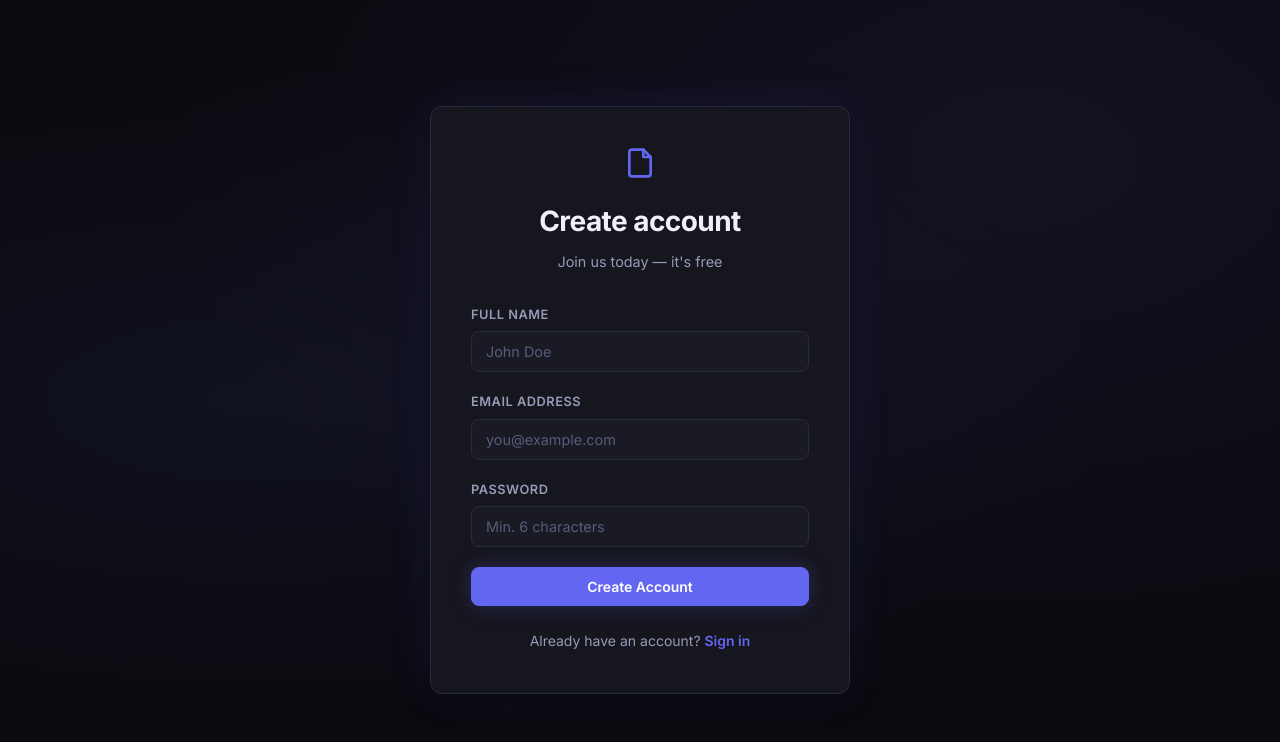
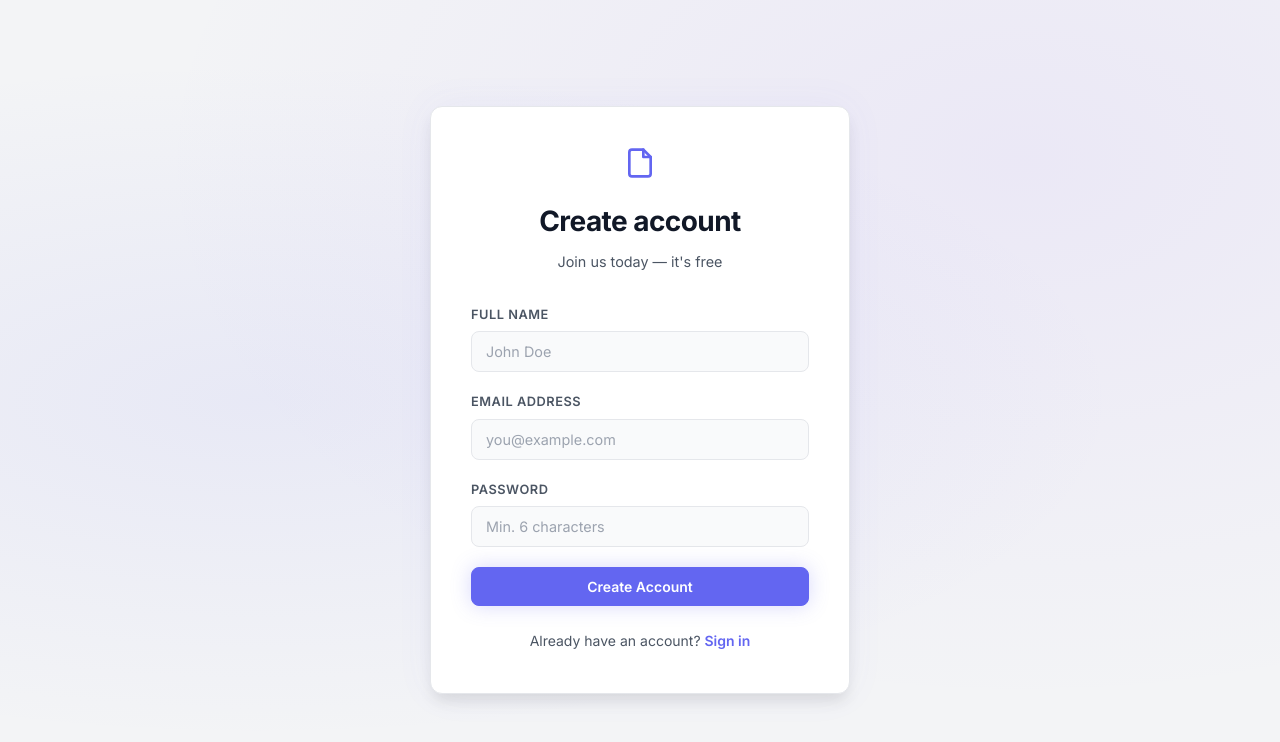
Before and after one commit to Vitrag-Shah/NoteFlow, a React (Vite) app in the folder client/: page /register in a window 1280 px wide. Shown: the top 742 px of the page. Built offline with nearby package versions, Linux system fonts and the light colour scheme.

Commit message:
added dark light themes

```diff
--- a/client/src/App.jsx
+++ b/client/src/App.jsx
@@ -1,5 +1,6 @@
 import { BrowserRouter, Routes, Route, Navigate } from 'react-router-dom';
 import { AuthProvider } from './context/AuthContext';
+import { ThemeProvider } from './context/ThemeContext';
 import { Toaster } from 'react-hot-toast';
 import ProtectedRoute from './components/ProtectedRoute';
 import LoginPage from './pages/LoginPage';
@@ -10,6 +11,7 @@ import UsersPage from './pages/UsersPage';
 
 function App() {
   return (
+    <ThemeProvider>
       <BrowserRouter>
         <AuthProvider>
           <Toaster position="top-right" reverseOrder={false} />
@@ -50,6 +52,7 @@ function App() {
           </Routes>
         </AuthProvider>
       </BrowserRouter>
+    </ThemeProvider>
   );
 }
 
--- a/client/src/components/Icons.jsx
+++ b/client/src/components/Icons.jsx
@@ -99,4 +99,22 @@ export const Icons = {
       <polyline points="12 6 12 12 16 14" />
     </svg>
   ),
+  Sun: ({ size = 20, className = '' }) => (
+    <svg xmlns="http://www.w3.org/2000/svg" width={size} height={size} viewBox="0 0 24 24" fill="none" stroke="currentColor" strokeWidth="2" strokeLinecap="round" strokeLinejoin="round" className={className}>
+      <circle cx="12" cy="12" r="5" />
+      <line x1="12" y1="1" x2="12" y2="3" />
+      <line x1="12" y1="21" x2="12" y2="23" />
+      <line x1="4.22" y1="4.22" x2="5.64" y2="5.64" />
+      <line x1="18.36" y1="18.36" x2="19.78" y2="19.78" />
+      <line x1="1" y1="12" x2="3" y2="12" />
+      <line x1="21" y1="12" x2="23" y2="12" />
+      <line x1="4.22" y1="19.78" x2="5.64" y2="18.36" />
+      <line x1="18.36" y1="5.64" x2="19.78" y2="4.22" />
+    </svg>
+  ),
+  Moon: ({ size = 20, className = '' }) => (
+    <svg xmlns="http://www.w3.org/2000/svg" width={size} height={size} viewBox="0 0 24 24" fill="none" stroke="currentColor" strokeWidth="2" strokeLinecap="round" strokeLinejoin="round" className={className}>
+      <path d="M21 12.79A9 9 0 1 1 11.21 3 7 7 0 0 0 21 12.79z" />
+    </svg>
+  ),
 };
--- /dev/null
+++ b/client/src/context/ThemeContext.jsx
@@ -0,0 +1,32 @@
+import { createContext, useContext, useState, useEffect } from 'react';
+
+const ThemeContext = createContext();
+
+export const ThemeProvider = ({ children }) => {
+  const [theme, setTheme] = useState(() => {
+    const saved = localStorage.getItem('theme');
+    if (saved) return saved;
+    return window.matchMedia('(prefers-color-scheme: light)').matches ? 'light' : 'dark';
+  });
+
+  useEffect(() => {
+    document.documentElement.setAttribute('data-theme', theme);
+    localStorage.setItem('theme', theme);
+  }, [theme]);
+
+  const toggleTheme = () => {
+    setTheme(prev => (prev === 'dark' ? 'light' : 'dark'));
+  };
+
+  return (
+    <ThemeContext.Provider value={{ theme, toggleTheme }}>
+      {children}
+    </ThemeContext.Provider>
+  );
+};
+
+export const useTheme = () => {
+  const context = useContext(ThemeContext);
+  if (!context) throw new Error('useTheme must be used within ThemeProvider');
+  return context;
+};
--- a/client/src/index.css
+++ b/client/src/index.css
@@ -39,6 +39,25 @@
   --shadow-glow:   0 0 40px rgba(99,102,241,0.15);
 
   --transition:    all 0.2s cubic-bezier(0.4, 0, 0.2, 1);
+}
+
+[data-theme='light'] {
+  --bg-base:       #f3f4f6;
+  --bg-surface:    #ffffff;
+  --bg-card:       #ffffff;
+  --bg-hover:      #f9fafb;
+  --bg-input:      #f9fafb;
+
+  --border:        #e5e7eb;
+  --border-focus:  #6366f1;
+
+  --text-primary:  #111827;
+  --text-secondary:#4b5563;
+  --text-muted:    #9ca3af;
+
+  --shadow-sm:     0 1px 2px rgba(0,0,0,0.05);
+  --shadow-md:     0 10px 15px -3px rgba(0,0,0,0.1);
+  --shadow-glow:   0 0 40px rgba(99,102,241,0.05);
 }
 
 /* ─── Reset ────────────────────────────────────────────────────── */
@@ -170,6 +189,20 @@ h1, h2, h3 { font-weight: 700; letter-spacing: -0.02em; }
 
 .btn-full { width: 100%; }
 .btn-sm { padding: 6px 14px; font-size: 0.8rem; }
+
+.btn-theme {
+  background: var(--bg-hover);
+  color: var(--text-primary);
+  border: 1px solid var(--border);
+  width: 40px;
+  height: 40px;
+  padding: 0;
+  border-radius: var(--radius-sm);
+}
+.btn-theme:hover {
+  border-color: var(--accent);
+  background: var(--bg-card);
+}
 
 /* ═══════════════════════════════════════════════════════════════════
    FORM ELEMENTS
--- a/client/src/pages/DashboardPage.jsx
+++ b/client/src/pages/DashboardPage.jsx
@@ -5,10 +5,12 @@ import { notesAPI } from '../api/services';
 import { Icons } from '../components/Icons';
 import { motion } from 'framer-motion';
 import { format } from 'date-fns';
+import { useTheme } from '../context/ThemeContext';
 import toast from 'react-hot-toast';
 
 const DashboardPage = () => {
   const { user, logout } = useAuth();
+  const { theme, toggleTheme } = useTheme();
   const navigate = useNavigate();
   const [noteCount, setNoteCount] = useState(0);
   const [recentNotes, setRecentNotes] = useState([]);
@@ -66,6 +68,14 @@ const DashboardPage = () => {
         <div className="sidebar-brand">
           <Icons.Note className="brand-icon" size={24} />
           <span className="brand-name">NoteFlow</span>
+          <button
+            className="btn btn-theme"
+            onClick={toggleTheme}
+            title={`Switch to ${theme === 'dark' ? 'light' : 'dark'} mode`}
+            style={{ marginLeft: 'auto', marginRight: '8px' }}
+          >
+            {theme === 'dark' ? <Icons.Sun size={18} /> : <Icons.Moon size={18} />}
+          </button>
           <button className="mobile-sidebar-close" onClick={() => setSidebarOpen(false)}>
             <Icons.Close size={20} />
           </button>
--- a/client/src/pages/NotesPage.jsx
+++ b/client/src/pages/NotesPage.jsx
@@ -7,10 +7,12 @@ import { motion, AnimatePresence } from 'framer-motion';
 import { formatDistanceToNow } from 'date-fns';
 import { notesAPI } from '../api/services';
 import { useAuth } from '../context/AuthContext';
+import { useTheme } from '../context/ThemeContext';
 import { Icons } from '../components/Icons';
 
 const NotesPage = () => {
   const { user: currentUser, logout } = useAuth();
+  const { theme, toggleTheme } = useTheme();
   const navigate = useNavigate();
 
   const [notes, setNotes] = useState([]);
@@ -132,6 +134,14 @@ const NotesPage = () => {
         <div className="sidebar-brand">
           <Icons.Note className="brand-icon" size={24} />
           <span className="brand-name">NoteFlow</span>
+          <button
+            className="btn btn-theme"
+            onClick={toggleTheme}
+            title={`Switch to ${theme === 'dark' ? 'light' : 'dark'} mode`}
+            style={{ marginLeft: 'auto', marginRight: '8px' }}
+          >
+            {theme === 'dark' ? <Icons.Sun size={18} /> : <Icons.Moon size={18} />}
+          </button>
           <button className="mobile-sidebar-close" onClick={() => setSidebarOpen(false)}>
             <Icons.Close size={20} />
           </button>
--- a/client/src/pages/UsersPage.jsx
+++ b/client/src/pages/UsersPage.jsx
@@ -2,6 +2,7 @@ import { useState, useEffect, useCallback } from 'react';
 import { Link, useNavigate } from 'react-router-dom';
 import { usersAPI } from '../api/services';
 import { useAuth } from '../context/AuthContext';
+import { useTheme } from '../context/ThemeContext';
 import { Icons } from '../components/Icons';
 import { motion, AnimatePresence } from 'framer-motion';
 import { format } from 'date-fns';
@@ -11,6 +12,7 @@ const EMPTY_FORM = { name: '', email: '', password: '', role: 'user' };
 
 const UsersPage = () => {
   const { user: currentUser, logout } = useAuth();
+  const { theme, toggleTheme } = useTheme();
   const navigate = useNavigate();
 
   const [users, setUsers] = useState([]);
@@ -119,6 +121,14 @@ const UsersPage = () => {
         <div className="sidebar-brand">
           <Icons.Note className="brand-icon" size={24} />
           <span className="brand-name">NoteFlow</span>
+          <button
+            className="btn btn-theme"
+            onClick={toggleTheme}
+            title={`Switch to ${theme === 'dark' ? 'light' : 'dark'} mode`}
+            style={{ marginLeft: 'auto', marginRight: '8px' }}
+          >
+            {theme === 'dark' ? <Icons.Sun size={18} /> : <Icons.Moon size={18} />}
+          </button>
           <button className="mobile-sidebar-close" onClick={() => setSidebarOpen(false)}>
             <Icons.Close size={20} />
           </button>
```
Lines whose indentation alone changed are shown as unchanged.
